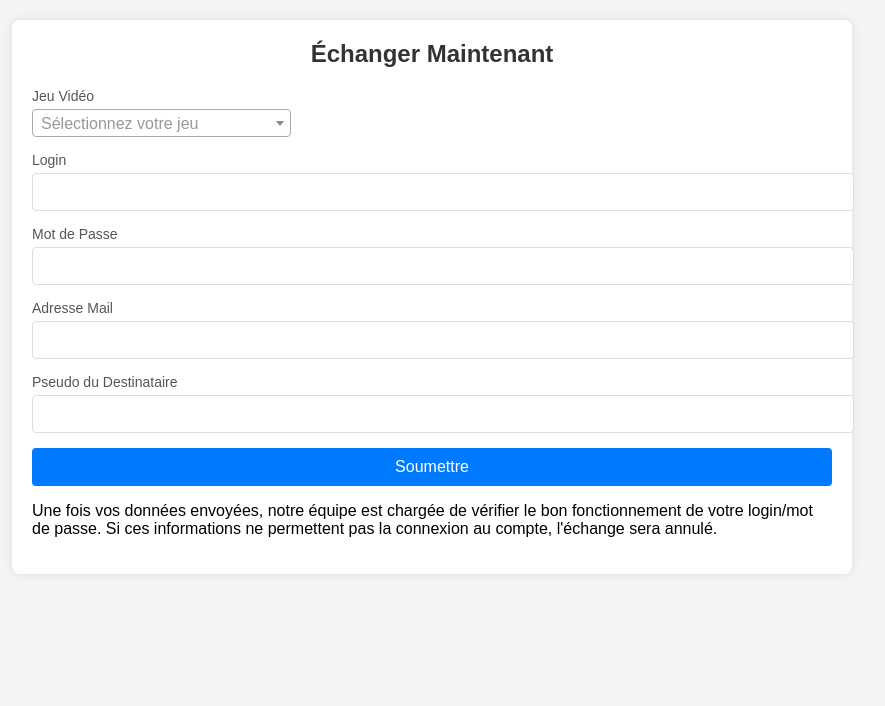
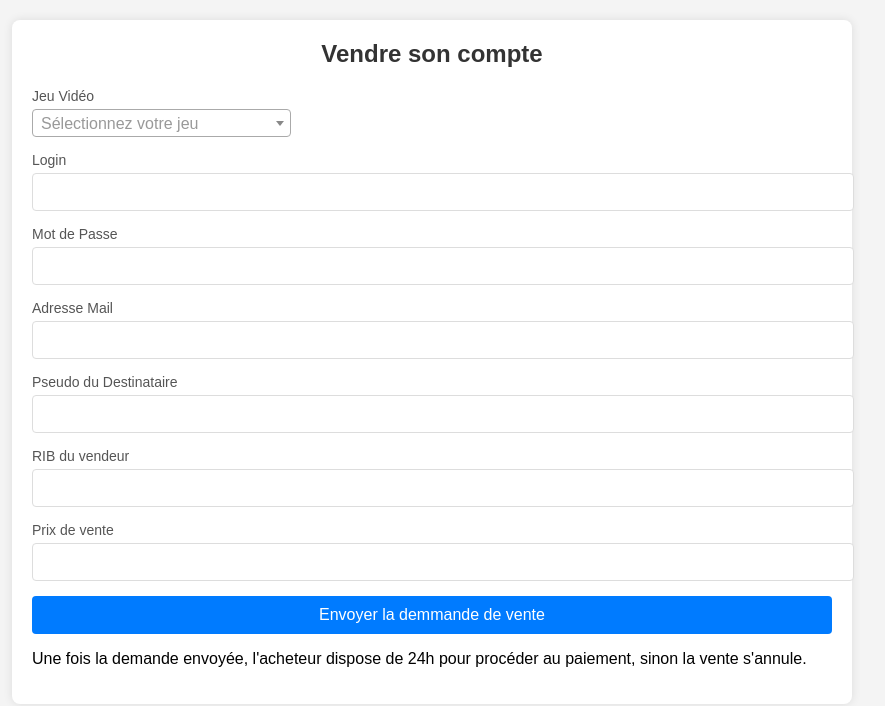
Before and after one commit to trademygame/SafeTradeFrance, a plain HTML site: page index.html in a window 1280 px wide. Shown: the whole page, without its empty margins (208-1093 px from the left). Drawn offline with nearby package versions, Linux system fonts and the light colour scheme.

Commit message:
Update index.html

```diff
--- a/index.html
+++ b/index.html
@@ -10,7 +10,7 @@
 <body>
     <div class="container">
         <header>
-            <h1>Échanger Maintenant</h1>
+            <h1>Vendre son compte</h1>
         </header>
         <main>
             <form action="#" method="post" class="exchange-form">
@@ -67,8 +67,16 @@
                     <label for="recipient_pseudo">Pseudo du Destinataire</label>
                     <input type="text" id="recipient_pseudo" name="recipient_pseudo" required>
                 </div>
-                <button type="submit" class="submit-btn">Soumettre</button>
-                <p class="info-text">Une fois vos données envoyées, notre équipe est chargée de vérifier le bon fonctionnement de votre login/mot de passe. Si ces informations ne permettent pas la connexion au compte, l'échange sera annulé.</p>
+                <div class="form-group">
+                    <label for="recipient_pseudo">RIB du vendeur</label>
+                    <input type="text" id="recipient_pseudo" name="recipient_pseudo" required>
+                </div>
+                <div class="form-group">
+                    <label for="recipient_pseudo">Prix de vente</label>
+                    <input type="text" id="recipient_pseudo" name="recipient_pseudo" required>
+                </div>
+                <button type="submit" class="submit-btn">Envoyer la demmande de vente</button>
+                <p class="info-text">Une fois la demande envoyée, l'acheteur dispose de 24h pour procéder au paiement, sinon la vente s'annule.</p>
             </form>
         </main>
     </div>
```
